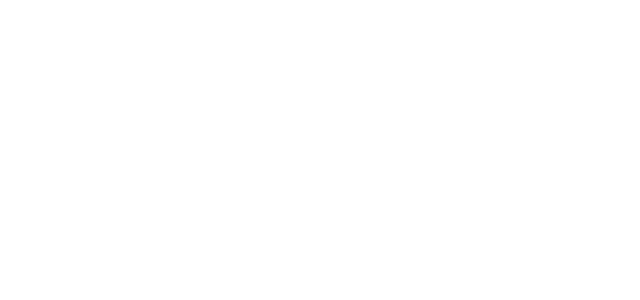
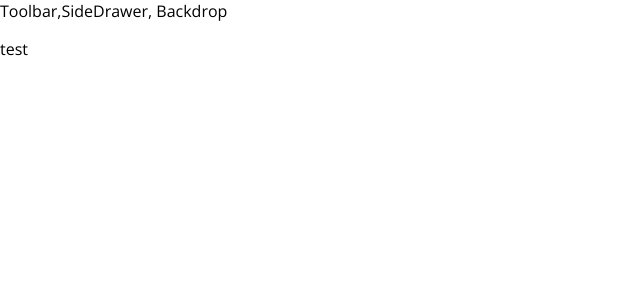
Before and after one commit to SamanAtashi/Practice_React-, a React (Create React App) app in the folder trial-3-Burger/: page / in a window 1280 px wide. Shown: the top 300 px of the page, without its empty margins (0-640 px from the left). Built offline with nearby package versions, Linux system fonts and the light colour scheme.

Commit message:
Add Layout + basic folders

```diff
--- a/trial-3-Burger/src/App.js
+++ b/trial-3-Burger/src/App.js
@@ -1,11 +1,15 @@
 import './App.css';
 
+import Layout from './Components/Layout/Layout';
+
 function App() {
-  return (
-    <div>
-
-    </div>
-  );
+	return (
+		<div>
+			<Layout>
+				<p>test</p>
+			</Layout>
+		</div>
+	);
 }
 
 export default App;
--- /dev/null
+++ b/trial-3-Burger/src/Components/Layout/Layout.js
@@ -0,0 +1,12 @@
+import React from 'react';
+
+import Aux from '../../hoc/aux';
+
+const Layout = (props) => (
+	<Aux>
+		<div>Toolbar,SideDrawer, Backdrop</div>
+		<main>{props.children}</main>
+	</Aux>
+);
+
+export default Layout;
--- /dev/null
+++ b/trial-3-Burger/src/hoc/aux.js
@@ -0,0 +1,3 @@
+const aux = (props) => props.children;
+
+export default aux;
--- a/trial-3-Burger/src/index.css
+++ b/trial-3-Burger/src/index.css
@@ -2,4 +2,5 @@ body {
 	margin: 0;
 	padding: 0;
 	box-sizing: border-box;
+	font-family: 'Open Sans', sans-serif;
 }
```
